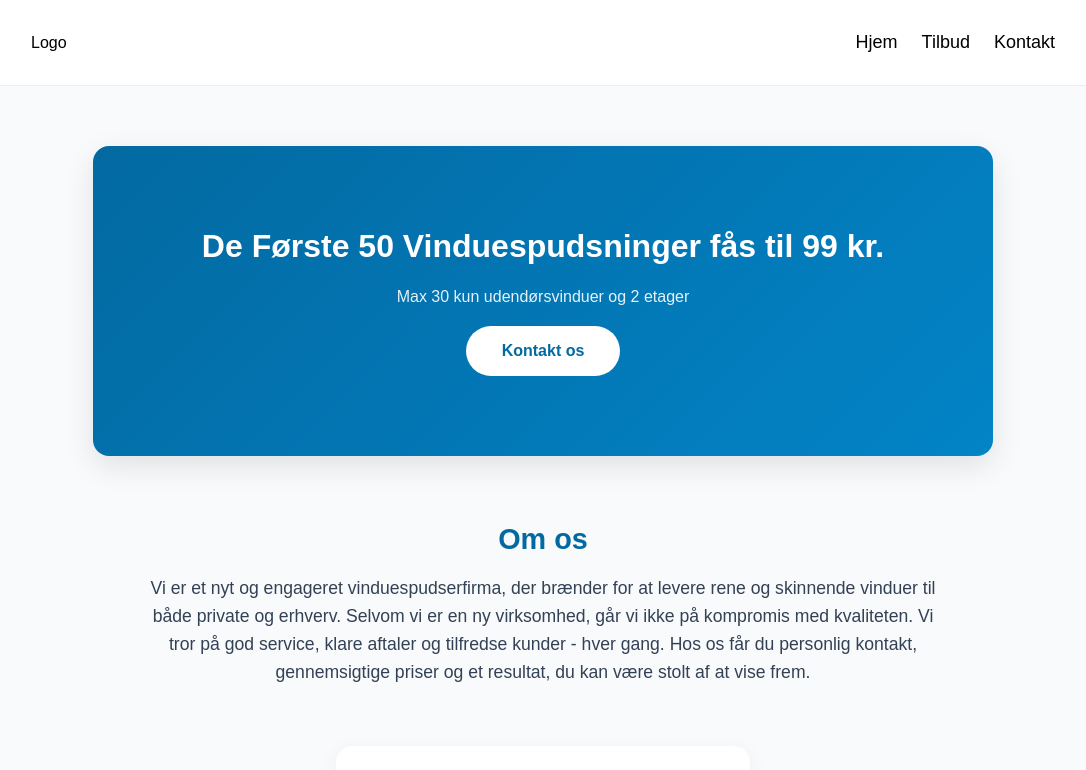
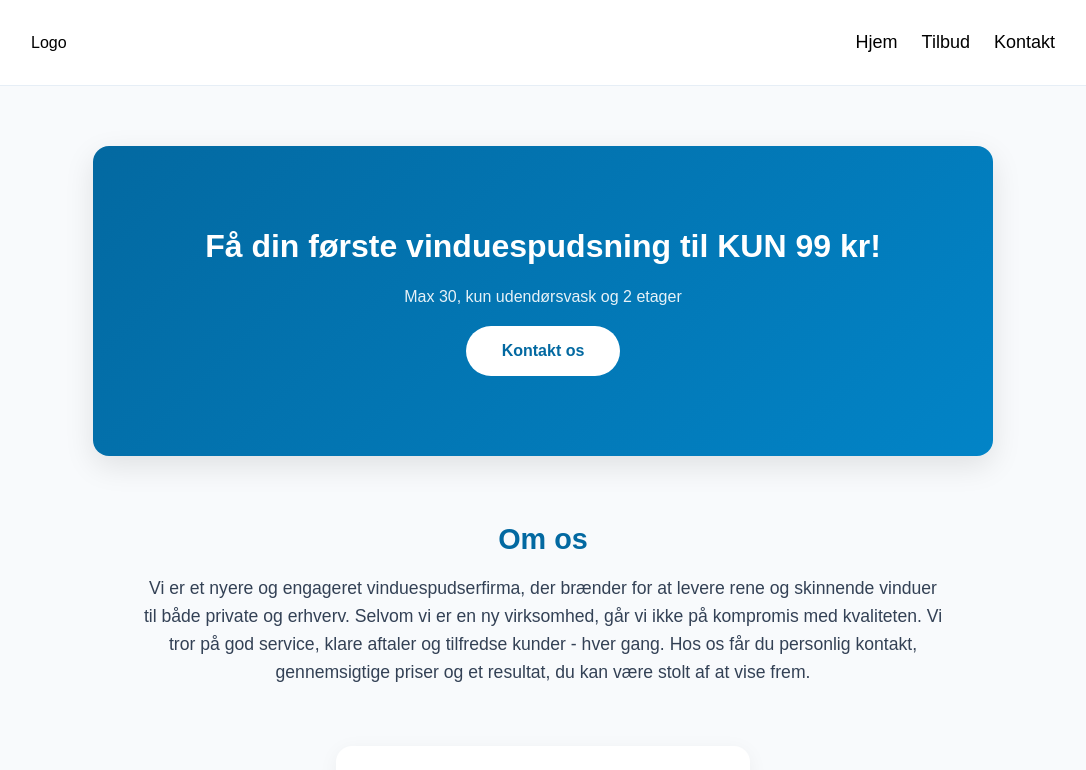
Before and after one commit to SilasWB/pudser, a Next.js app: page / in a window 1280 px wide. Shown: the top 770 px of the page, without its empty margins (97-1183 px from the left). Built offline with nearby package versions, Linux system fonts and the light colour scheme.

Commit message:
text tilføj

```diff
--- a/src/app/page.js
+++ b/src/app/page.js
@@ -8,13 +8,13 @@ export default function Home() {
     <Header />
     <main>
        <section className="main-cta">
-  <h2 className="main-cta__title">De Første 50 Vinduespudsninger fås til 99 kr.</h2>
-  <span>Max 30 kun udendørsvinduer og 2 etager</span>
+  <h2 className="main-cta__title">Få din første vinduespudsning til KUN 99 kr!</h2>
+  <span>Max 30, kun udendørsvask og 2 etager</span>
   <Link href="/kontakt" className="main-cta__button">Kontakt os</Link>
 </section>
 <section className="about">
   <h2>Om os</h2>
-  <p>Vi er et nyt og engageret vinduespudserfirma, der brænder for at levere rene og skinnende vinduer til både private og erhverv.
+  <p>Vi er et nyere og engageret vinduespudserfirma, der brænder for at levere rene og skinnende vinduer til både private og erhverv.
 
 Selvom vi er en ny virksomhed, går vi ikke på kompromis med kvaliteten. Vi tror på god service, klare aftaler og tilfredse kunder - hver gang.
 
```
